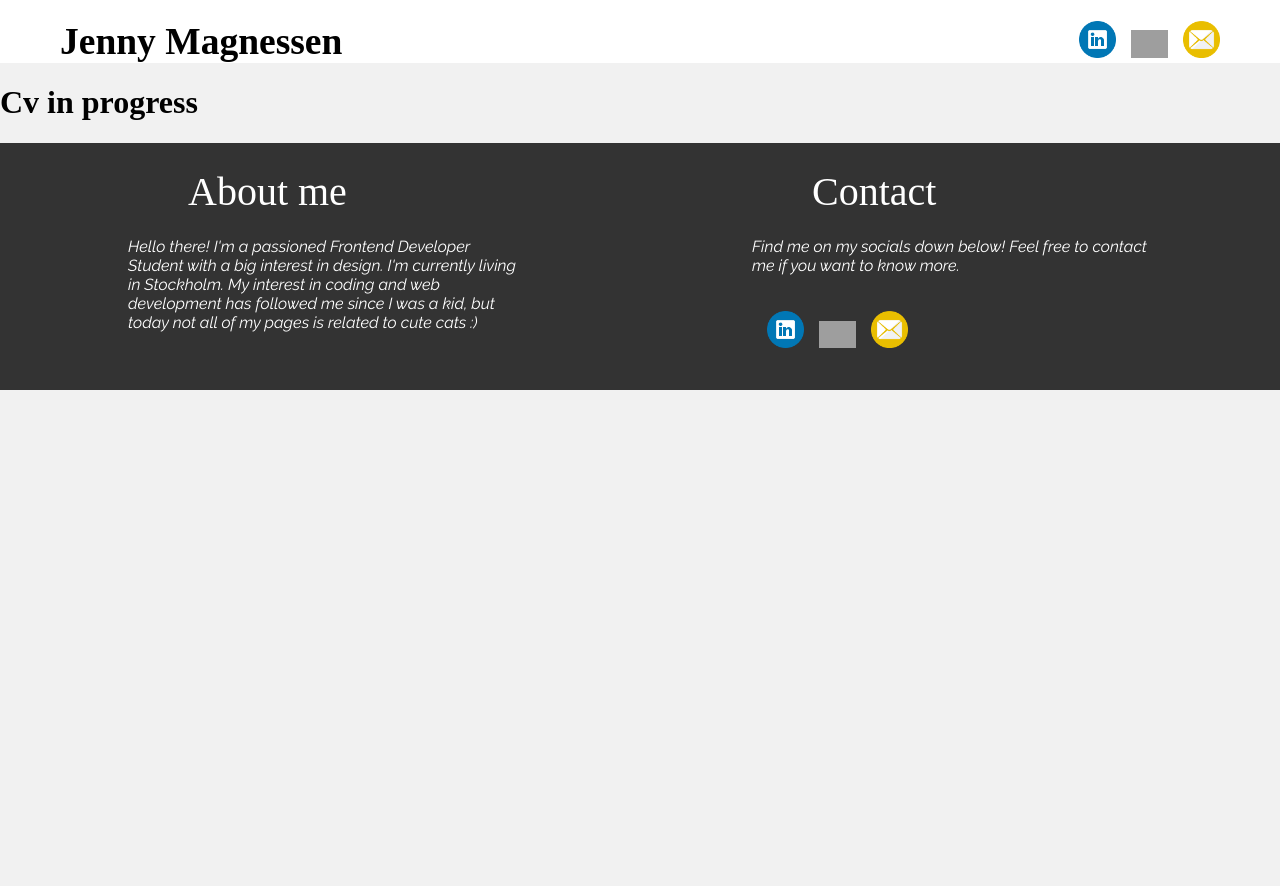
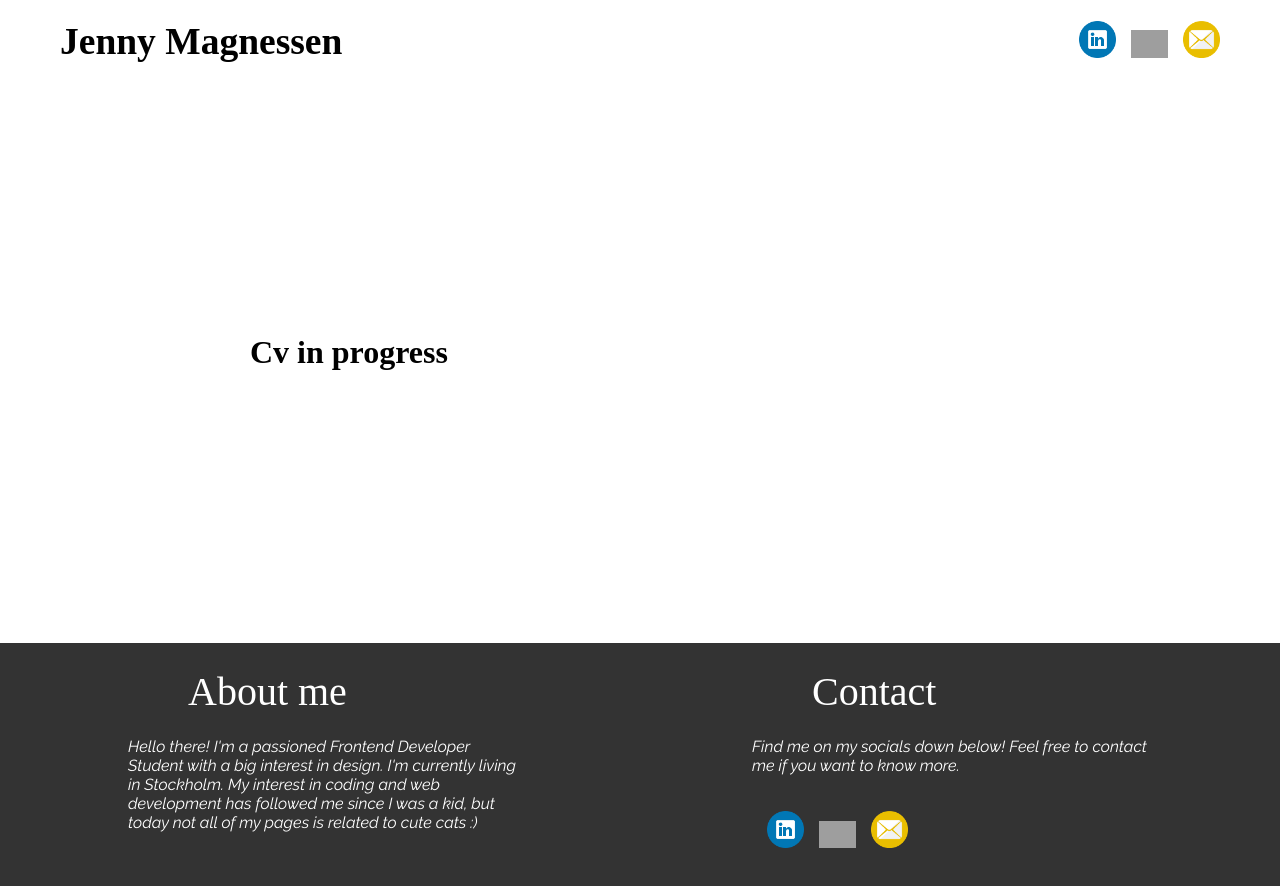
Before and after one commit to jennymag/portfolio, a React (Create React App) app: page /cv in a window 1280 px wide. Shown: the top 886 px of the page. Before the commit the page ends 800 px from the top, so only its background shows below. Built offline with nearby package versions, Linux system fonts and the light colour scheme; grey boxes are pictures that could not be loaded; a web font is replaced by a local one.

Commit message:
Fix CV div

```diff
--- a/src/Cv.js
+++ b/src/Cv.js
@@ -1,5 +1,15 @@
+import Styled from "styled-components";
+const Content = Styled.div`
+background-color: white;
+padding: 250px;
+`;
+
 function Cv() {
-  return <h1>Cv in progress</h1>;
+  return (
+    <Content>
+      <h1>Cv in progress</h1>
+    </Content>
+  );
 }
 
 export default Cv;
```
Also changed, not shown: 1 other file (tests, documents, lock files or other folders).
